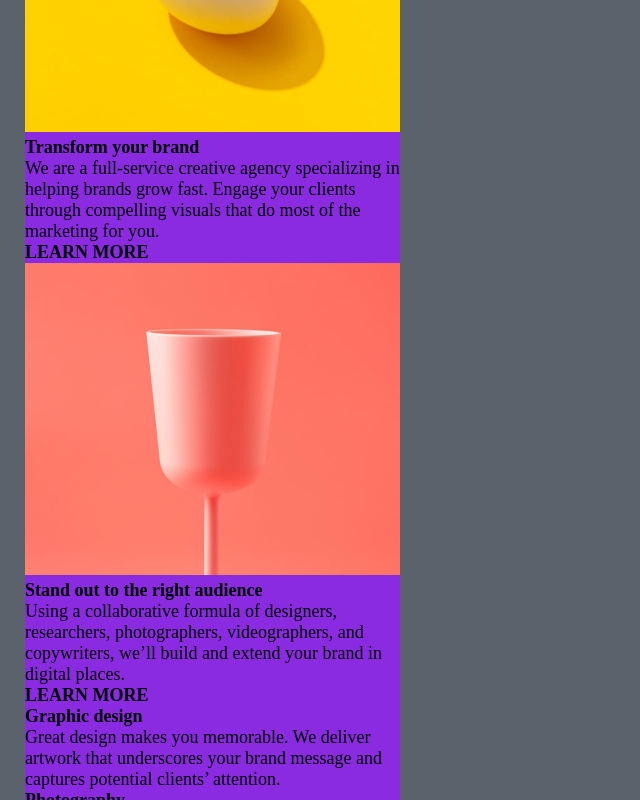
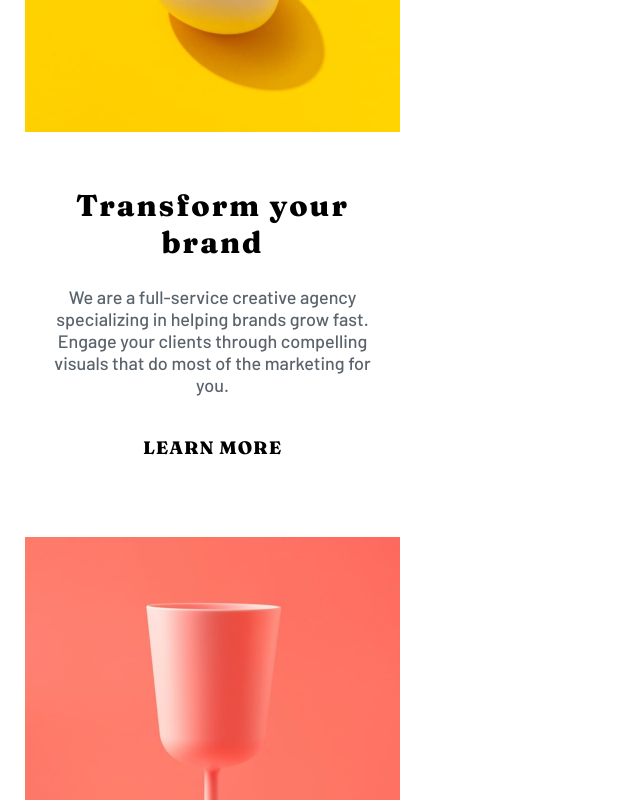
Before and after one commit to Ghabriel-Silva/landing-Page-model, a plain HTML site: page projeto/index.html in a window 1280 px wide. Shown: the part 980-1780 px from the top of the page, without its empty margins (0-640 px from the left). Drawn offline with Linux system fonts and the light colour scheme.

Commit message:
projeto em andamento
estilizei seção e imagens e também criei um efeito de transição

```diff
--- a/projeto/index.html
+++ b/projeto/index.html
@@ -28,15 +28,23 @@
         <section>
             <div clas="section-container-01">
                 <img class="section-container-01-img" src="image/mobile/image-transform.jpg" alt="Image egg">
-                <h2 class="section-container-01-title">Transform your brand</h2>
-                <p class="section-container-01-text">We are a full-service creative agency specializing in helping brands grow fast. Engage your clients through compelling visuals that do most of the marketing for you.</p>
-                <h3 class="section-container-01-sub-title">LEARN MORE<h3>
+                <div class="section-container-01-text">
+                    <h2 class="section-container-01-title">Transform your brand</h2>
+                    <p class="section-container-text">We are a full-service creative agency specializing in helping brands grow fast. Engage your clients through compelling visuals that do most of the marketing for you.</p>
+                    <div class="section-container-after">
+                        <h3 class="section-container-01-sub-title">LEARN MORE<h3>
+                    </div>
+                </div>
             </div>
             <div clas="section-container-01">
                 <img class="section-container-01-img" src="image/mobile/image-stand-out.jpg" alt="Image stand-out">
-                <h2 class="section-container-01-title">Stand out to the right audience</h2>
-                <p class="section-container-01-text">Using a collaborative formula of designers, researchers, photographers, videographers, and copywriters, we’ll build and extend your brand in digital places.</p>
-                <h3 class="section-container-01-sub-title">LEARN MORE<h3>
+                <div class="section-container-01-text">
+                    <h2 class="section-container-01-title">Stand out to the right audience</h2>
+                    <p class="section-container-text">Using a collaborative formula of designers, researchers, photographers, videographers, and copywriters, we’ll build and extend your brand in digital places.</p>
+                    <div class="section-container-after">
+                        <h3 class="section-container-01-sub-title">LEARN MORE<h3>
+                    </div>
+                </div>
             </div>
             <div class="section-container-img-01">
                 <div class="section-container-flex-child">
--- a/projeto/style.css
+++ b/projeto/style.css
@@ -21,7 +21,6 @@
     font-size:18px ;
 }
 body{
-    background-color: var(--cor04);
     max-width:425px;
     min-width:376px;
 }
@@ -76,7 +75,6 @@ header{
     margin-top:60px;
 }
 main{
-    background-color: blueviolet;
     max-width:375px;
     margin: auto;
 }
@@ -86,3 +84,50 @@ main{
 img{
     width:100px;
 }
+.section-container-01-text{
+display: flex;
+flex-direction:column;
+align-items:center;
+height:400px;
+width: 320px;
+margin:auto;
+text-align:center;
+}
+.section-container-01-title{
+    font-size: 30px;
+    font-family:var(--font-title);
+    font-weight: 700;
+    padding-top: 50px;
+    letter-spacing:2px;
+}
+.section-container-text{
+    padding:25px 0px ;
+    font-family: var(--font-text);
+    color: var(--cor04);
+    font-weight:500;
+}
+ .section-container-01-sub-title{
+    font-family: var(--font-title);
+    padding-top:15px;
+    border-bottom: 2px;
+    letter-spacing:1px;
+}
+.section-container-after{
+    position:relative;
+}
+.section-container-01-sub-title::after{
+position: absolute;
+content:"";
+bottom:0;
+background-color: var(--cor01);
+width:0%;
+left: 0;
+height:3px;
+transition:0.5s;
+transition-timing-function:ease-in-out;
+
+}
+.section-container-01-sub-title:hover::after{
+ width:110%;
+
+}
```
